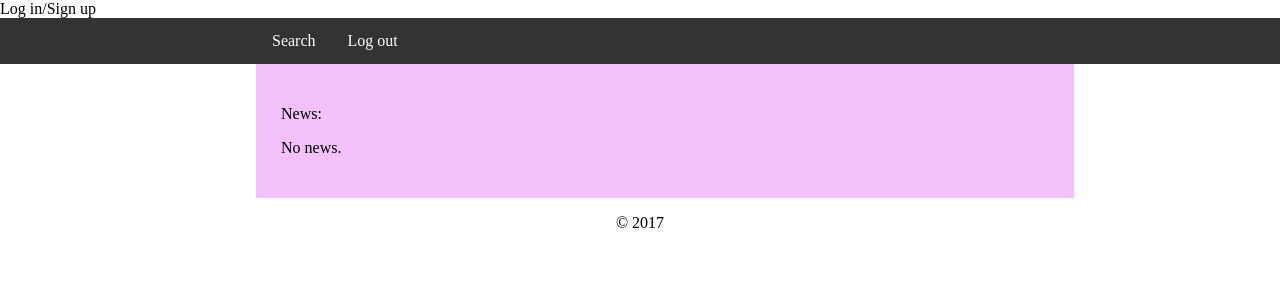
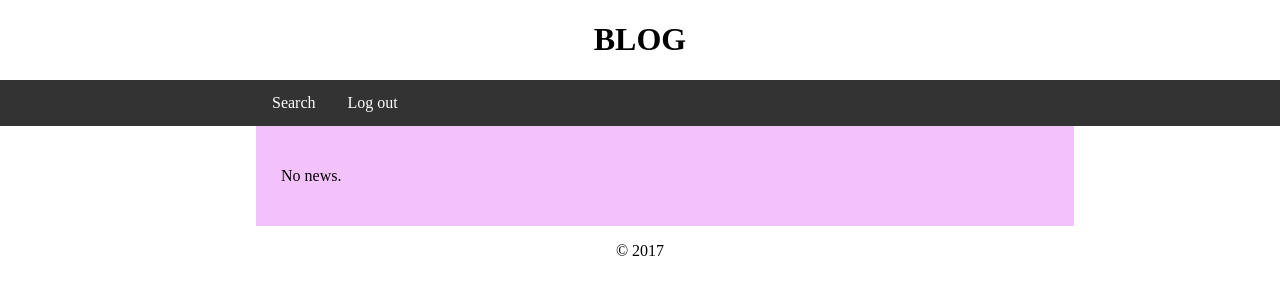
Before and after one commit to amm-poiais/laktionova_tsaplina, a Django app: page / in a window 1280 px wide. Shown: the top 300 px of the page. Run offline with Django 3.2, Linux system fonts and the light colour scheme; data that the repository does not hold is empty.

Commit message:
Added design to pages

```diff
--- a/templates/base.html
+++ b/templates/base.html
@@ -58,9 +58,6 @@
         <div class="header_name">
             <h1 style="text-align: center"><a href="/">BLOG</a></h1>
         </div>
-        <div class="login_logout">
-            <a></a>
-        </div>
         {% endblock %}
     </header>
     <main>
--- a/templates/error.html
+++ b/templates/error.html
@@ -1,6 +1,5 @@
 {% extends 'base.html' %}
 
 {% block main_column %}
-    <!--or add checking status to admin page instead?-->
     <h2>You have no rights to go to that page!</h2>
 {% endblock %}
--- a/templates/login.html
+++ b/templates/login.html
@@ -1,3 +1,6 @@
+{% extends 'base.html' %}
+
+{% block main_column %}
     <form method="post">
         {% csrf_token %}
         {{login_form.as_p}}
@@ -5,3 +8,4 @@
             <input type="submit">
         </p>
     </form>
+{% endblock %}
--- a/templates/main.html
+++ b/templates/main.html
@@ -1,14 +1,6 @@
 {% extends 'base.html' %}
 {% block title %}Blog{% endblock %}
-{% block header %}
-    <div>
-        <a href='login/'>Log in</a>/<a href='/signup'>Sign up</a>
-    </div>
-{% endblock %}
 {% block main_column %}
-    <p>
-        News:
-    </p>
     <div id="news">
         {% for post in news %}
             <div class="news">
```
Also changed, not shown: templates/signup.html (+8 -5 lines). Lines whose indentation alone changed are shown as unchanged.
